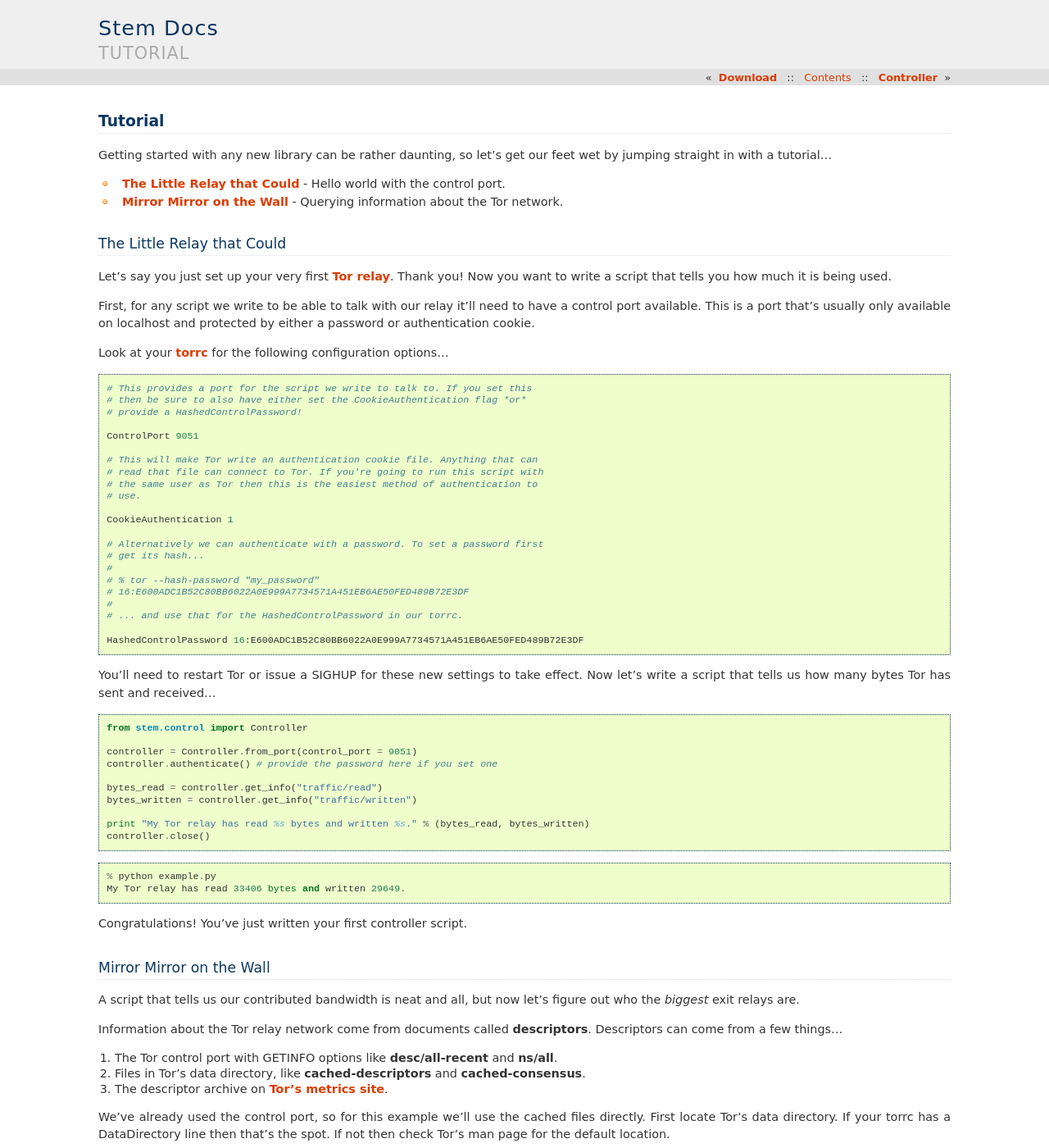
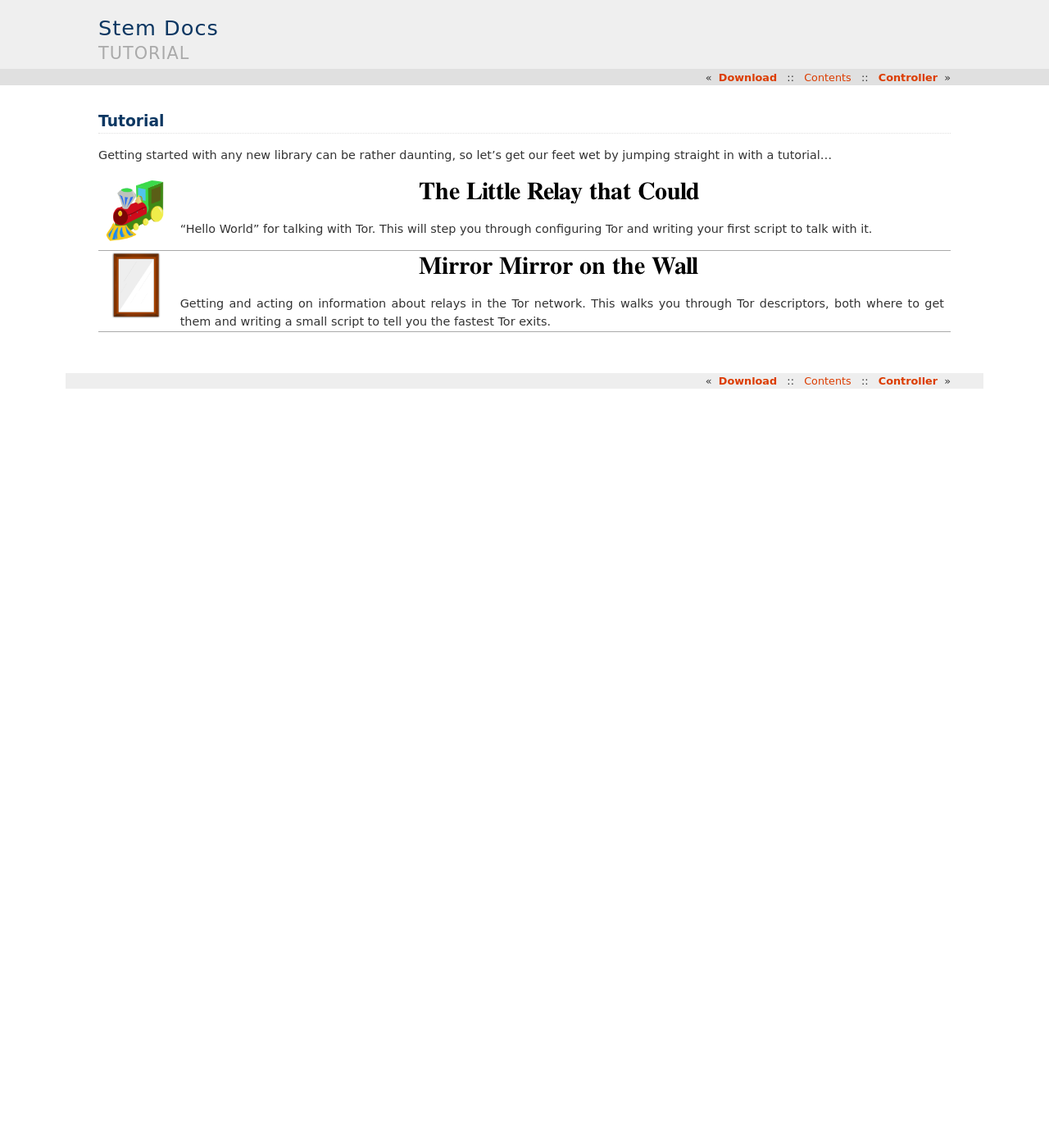
Before and after one commit to torproject/stem, a Sphinx documentation site: the page built from docs/tutorial.rst, in a window 1280 px wide and 1400 px high. Shown: the whole window at 82% size. Built offline with Sphinx 7.4.7, drawn with Linux system fonts in a browser that asks for light colours; some of the changed text lies outside the part shown.

Commit message:
Moving tutorials to sub-pages
Making pages for each of the tutorials and making tutorial.rst a pretty listing
similar to the download page. This should hopefully make this page far more
approachable by newcomers.

```diff
--- a/docs/contents.rst
+++ b/docs/contents.rst
@@ -35,3 +35,6 @@
    api/util/system
    api/util/term
    api/util/tor_tools
+
+   tutorial/the_little_relay_that_could
+   tutorial/mirror_mirror_on_the_wall
--- a/docs/tutorial.rst
+++ b/docs/tutorial.rst
@@ -1,149 +1,41 @@
 Tutorial
 ========
 
+.. Image Sources:
+
+   * The Little Relay That Could - train.png
+     Source: https://openclipart.org/detail/140185/tren-train-by-antroares
+     Author: Antroares
+     License: Public Domain
+     Alternate: https://openclipart.org/detail/1128/train-roadsign-by-ryanlerch
+
+   * Mirror Mirror On The Wall - mirror.png
+     Source: https://openclipart.org/detail/152155/mirror-frame-by-gsagri04
+     Author: Unknown (gsagri04?)
+     License: Public Domain
+     Alternate: https://openclipart.org/detail/174179/miroir-rectangulaire-by-defaz36-174179
+
 Getting started with any new library can be rather daunting, so let's get our feet wet by jumping straight in with a tutorial...
 
-* :ref:`the-little-relay-that-could` - Hello world with the control port.
-* :ref:`mirror-mirror-on-the-wall` - Querying information about the Tor network.
+.. list-table::
+   :widths: 1 10
+   :header-rows: 0
 
-.. _the-little-relay-that-could:
+   * - .. image:: /_static/section/tutorial/train.png
+          :target: tutorial/the_little_relay_that_could.html
 
-The Little Relay that Could
----------------------------
+     - .. image:: /_static/label/the_little_relay_that_could.png
+          :target: tutorial/the_little_relay_that_could.html
 
-Let's say you just set up your very first `Tor relay <https://www.torproject.org/docs/tor-doc-relay.html.en>`_. Thank you! Now you want to write a script that tells you how much it is being used.
+       "Hello World" for talking with Tor. This will step you through
+       configuring Tor and writing your first script to talk with it.
 
-First, for any script we write to be able to talk with our relay it'll need to have a control port available. This is a port that's usually only available on localhost and protected by either a password or authentication cookie.
+   * - .. image:: /_static/section/tutorial/mirror.png
+          :target: tutorial/mirror_mirror_on_the_wall.html
 
-Look at your `torrc <https://www.torproject.org/docs/faq.html.en#torrc>`_ for the following configuration options...
+     - .. image:: /_static/label/mirror_mirror_on_the_wall.png
+          :target: tutorial/mirror_mirror_on_the_wall.html
 
-::
-
-  # This provides a port for the script we write to talk to. If you set this
-  # then be sure to also have either set the CookieAuthentication flag *or*
-  # provide a HashedControlPassword!
-
-  ControlPort 9051
-
-  # This will make Tor write an authentication cookie file. Anything that can
-  # read that file can connect to Tor. If you're going to run this script with
-  # the same user as Tor then this is the easiest method of authentication to
-  # use.
-
-  CookieAuthentication 1
-
-  # Alternatively we can authenticate with a password. To set a password first
-  # get its hash...
-  #
-  # % tor --hash-password "my_password"
-  # 16:E600ADC1B52C80BB6022A0E999A7734571A451EB6AE50FED489B72E3DF
-  #
-  # ... and use that for the HashedControlPassword in our torrc.
-
-  HashedControlPassword 16:E600ADC1B52C80BB6022A0E999A7734571A451EB6AE50FED489B72E3DF
-
-You'll need to restart Tor or issue a SIGHUP for these new settings to take effect. Now let's write a script that tells us how many bytes Tor has sent and received...
-
-::
-
-  from stem.control import Controller
-
-  controller = Controller.from_port(control_port = 9051)
-  controller.authenticate() # provide the password here if you set one
-
-  bytes_read = controller.get_info("traffic/read")
-  bytes_written = controller.get_info("traffic/written")
-
-  print "My Tor relay has read %s bytes and written %s." % (bytes_read, bytes_written)
-  controller.close()
-
-::
-
-  % python example.py
-  My Tor relay has read 33406 bytes and written 29649.
-
-Congratulations! You've just written your first controller script.
-
-.. _mirror-mirror-on-the-wall:
-
-Mirror Mirror on the Wall
--------------------------
-
-A script that tells us our contributed bandwidth is neat and all, but now let's figure out who the *biggest* exit relays are.
-
-Information about the Tor relay network come from documents called **descriptors**. Descriptors can come from a few things...
-
-1. The Tor control port with GETINFO options like **desc/all-recent** and **ns/all**.
-2. Files in Tor's data directory, like **cached-descriptors** and **cached-consensus**.
-3. The descriptor archive on `Tor's metrics site <https://metrics.torproject.org/data.html>`_.
-
-We've already used the control port, so for this example we'll use the cached files directly. First locate Tor's data directory. If your torrc has a DataDirectory line then that's the spot. If not then check Tor's man page for the default location.
-
-Tor has several descriptor types. For bandwidth information we'll go to the server descriptors, which are located in the **cached-descriptors** file. These have somewhat infrequently changing information published by the relays themselves.
-
-To read this file we'll use the :class:`~stem.descriptor.reader.DescriptorReader`, a class designed to read descriptor files. The **cached-descriptors** is full of server descriptors, so the reader will provide us with :class:`~stem.descriptor.server_descriptor.RelayDescriptor` instances (a :class:`~stem.descriptor.server_descriptor.ServerDescriptor` subclass for relays).
-
-::
-
-  import sys
-  from stem.descriptor.reader import DescriptorReader
-  from stem.util import str_tools
-
-  # provides a mapping of observed bandwidth to the relay nicknames
-  def get_bw_to_relay():
-    bw_to_relay = {}
-
-    with DescriptorReader(["/home/atagar/.tor/cached-descriptors"]) as reader:
-      for desc in reader:
-        if desc.exit_policy.is_exiting_allowed():
-          bw_to_relay.setdefault(desc.observed_bandwidth, []).append(desc.nickname)
-
-    return bw_to_relay
-
-  # prints the top fifteen relays
-
-  bw_to_relay = get_bw_to_relay()
-  count = 1
-
-  for bw_value in sorted(bw_to_relay.keys(), reverse = True):
-    for nickname in bw_to_relay[bw_value]:
-      print "%i. %s (%s/s)" % (count, nickname, str_tools.get_size_label(bw_value, 2))
-      count += 1
-
-      if count > 15:
-        sys.exit()
-
-::
-
-  % python example.py
-  1. herngaard (40.95 MB/s)
-  2. chaoscomputerclub19 (40.43 MB/s)
-  3. chaoscomputerclub18 (40.02 MB/s)
-  4. chaoscomputerclub20 (38.98 MB/s)
-  5. wannabe (38.63 MB/s)
-  6. dorrisdeebrown (38.48 MB/s)
-  7. manning2 (38.20 MB/s)
-  8. chaoscomputerclub21 (36.90 MB/s)
-  9. TorLand1 (36.22 MB/s)
-  10. bolobolo1 (35.93 MB/s)
-  11. manning1 (35.39 MB/s)
-  12. gorz (34.10 MB/s)
-  13. ndnr1 (25.36 MB/s)
-  14. politkovskaja2 (24.93 MB/s)
-  15. wau (24.72 MB/s)
-
-This can be easily done through the controller too...
-
-::
-
-  def get_bw_to_relay():
-    bw_to_relay = {}
-
-    with Controller.from_port(control_port = 9051) as controller:
-      controller.authenticate()
-
-      for desc in controller.get_server_descriptors():
-        if desc.exit_policy.is_exiting_allowed():
-          bw_to_relay.setdefault(desc.observed_bandwidth, []).append(desc.nickname)
-
-    return bw_to_relay
+       Getting and acting on information about relays in the Tor network. This
+       walks you through Tor descriptors, both where to get them and writing a
+       small script to tell you the fastest Tor exits.
```
Also changed, not shown: docs/tutorial/mirror_mirror_on_the_wall.rst (added, +81 -0 lines), docs/tutorial/the_little_relay_that_could.rst (added, +55 -0 lines), docs/_static/label/mirror_mirror_on_the_wall.png (added), docs/_static/label/the_little_relay_that_could.png (added), docs/_static/section/tutorial/mirror.png (added), docs/_static/section/tutorial/train.png (added), 2 other files.
